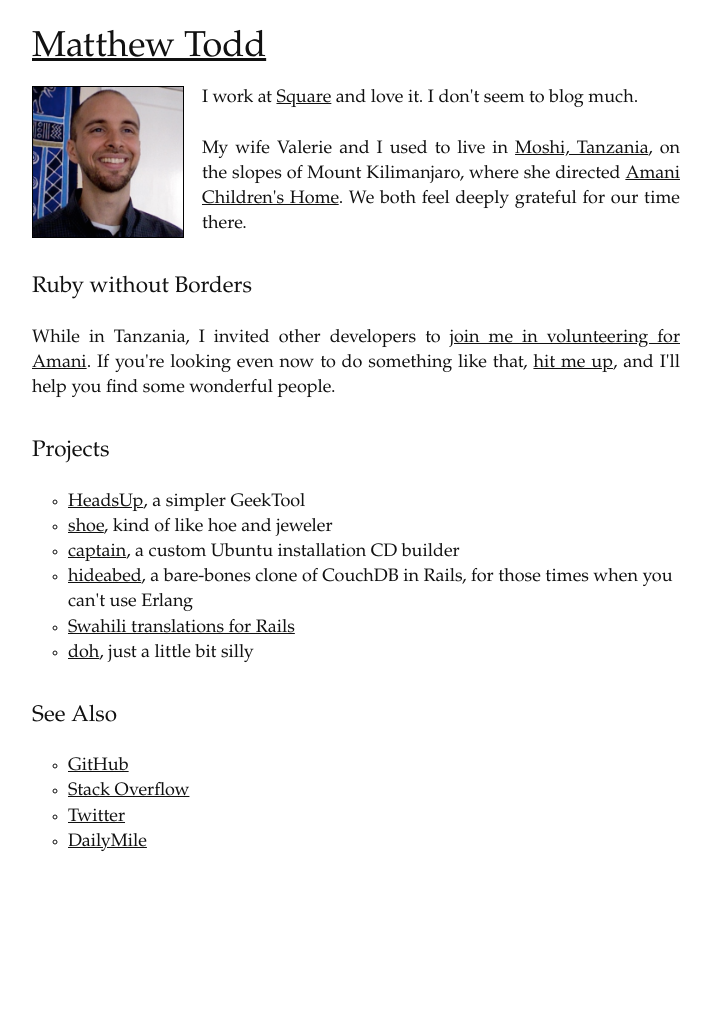
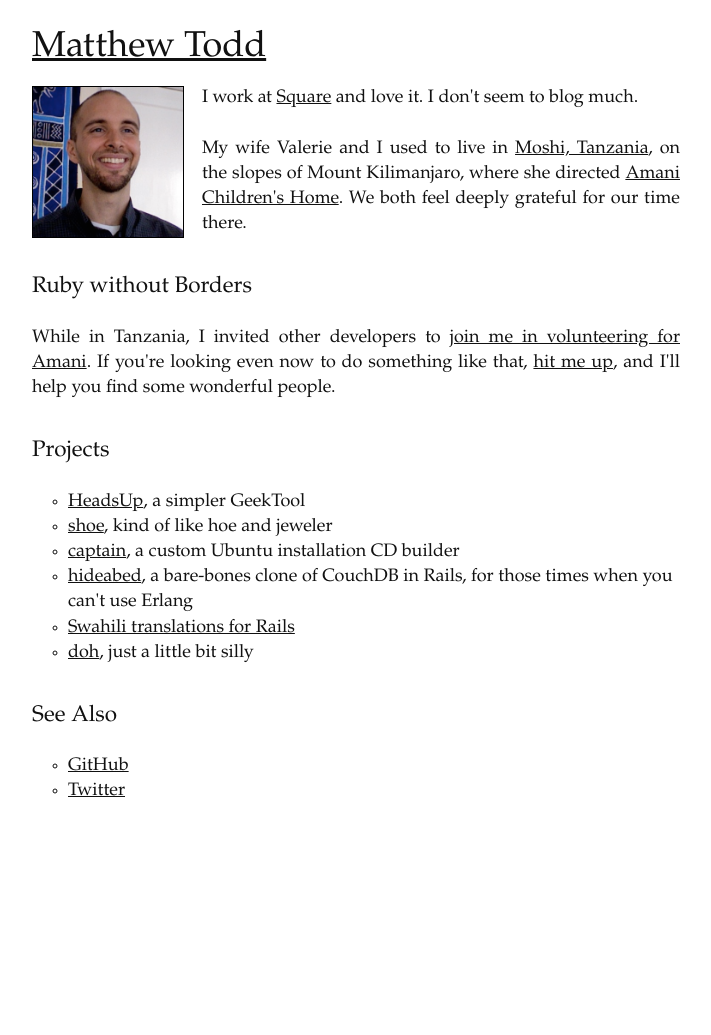
Before and after one commit to matthewtodd/matthewtodd.github.io, a Jekyll site: the page built from about.html, in a window 1280 px wide. Shown: the whole page, without its empty margins (284-995 px from the left). Built offline with Jekyll 4.4.1, drawn with Linux system fonts in a browser that asks for light colours; after the commit the page ends 985 px from its top, so only the background shows below that.

Commit message:
Kill stale links.

```diff
--- a/_includes/head.html
+++ b/_includes/head.html
@@ -5,17 +5,8 @@
   <link rel="alternate" href="/feed.atom" type="application/atom+xml" />
   <link rel="shortcut icon" href="/favicon.ico" />
 
-  <link rel="openid.server" href="http://www.myopenid.com/server" />
-  <link rel="openid.delegate" href="http://matthewtodd.myopenid.com/" />
-  <link rel="openid2.local_id" href="http://matthewtodd.myopenid.com/" />
-  <link rel="openid2.provider" href="http://www.myopenid.com/server" />
-  <meta http-equiv="X-XRDS-Location" content="http://www.myopenid.com/xrds?username=matthewtodd.myopenid.com" />
-
   <link rel="profile" href="http://gmpg.org/xfn/11" />
-  <link rel="me" href="http://dailymile.com/people/matthewtodd" />
   <link rel="me" href="http://github.com/matthewtodd" />
-  <link rel="me" href="http://goodreads.com/matthewtodd" />
-  <link rel="me" href="http://stackoverflow.com/users/533716/matthew-todd" />
   <link rel="me" href="http://twitter.com/matthewtodd" />
 
   <title>{{ page.title }}</title>
--- a/about.html
+++ b/about.html
@@ -54,8 +54,6 @@ title: About Matthew Todd
 
   <ul>
     <li><a href="http://github.com/matthewtodd">GitHub</a></li>
-    <li><a href="http://stackoverflow.com/users/533716/matthew-todd">Stack Overflow</a></li>
     <li><a href="http://twitter.com/matthewtodd">Twitter</a></li>
-    <li><a href="http://dailymile.com/people/matthewtodd">DailyMile</a></li>
   </ul>
 </section>
--- a/resume.html
+++ b/resume.html
@@ -329,9 +329,7 @@
       <p>
         <a class="print" href="http://matthewtodd.org/">Blog</a>,
         <a class="print" href="https://github.com/matthewtodd">GitHub</a>,
-        <a class="print" href="https://twitter.com/matthewtodd">Twitter</a>,
-        <a class="print" href="http://workingwithrails.com/person/6803-matthew-todd">Working with Rails</a>,
-        <a class="print" href="http://dailymile.com/people/matthewtodd">DailyMile</a>.
+        <a class="print" href="https://twitter.com/matthewtodd">Twitter</a>.
       </p>
     </section>
   </body>
```
